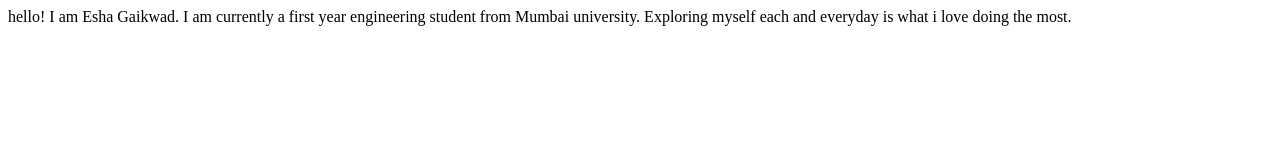
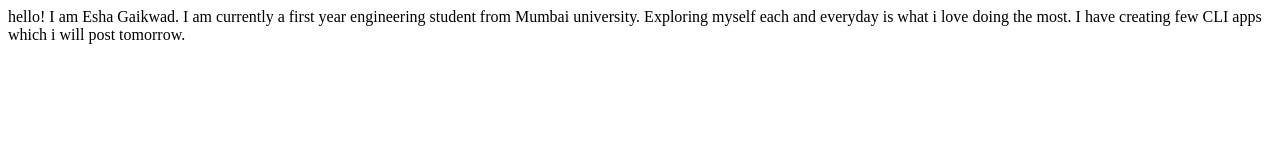
Before and after one commit to eshagaikwad/project1, a plain HTML site: page index.html in a window 1280 px wide. Drawn offline with Linux system fonts and the light colour scheme.

Commit message:
skills added

```diff
--- a/index.html
+++ b/index.html
@@ -10,5 +10,7 @@
     hello! I am Esha Gaikwad.
     I am currently a first year engineering student from Mumbai university.
     Exploring myself each and everyday is what i love doing the most.
+
+    I have creating few CLI apps which i will post tomorrow.
 </body>
 </html>
```
